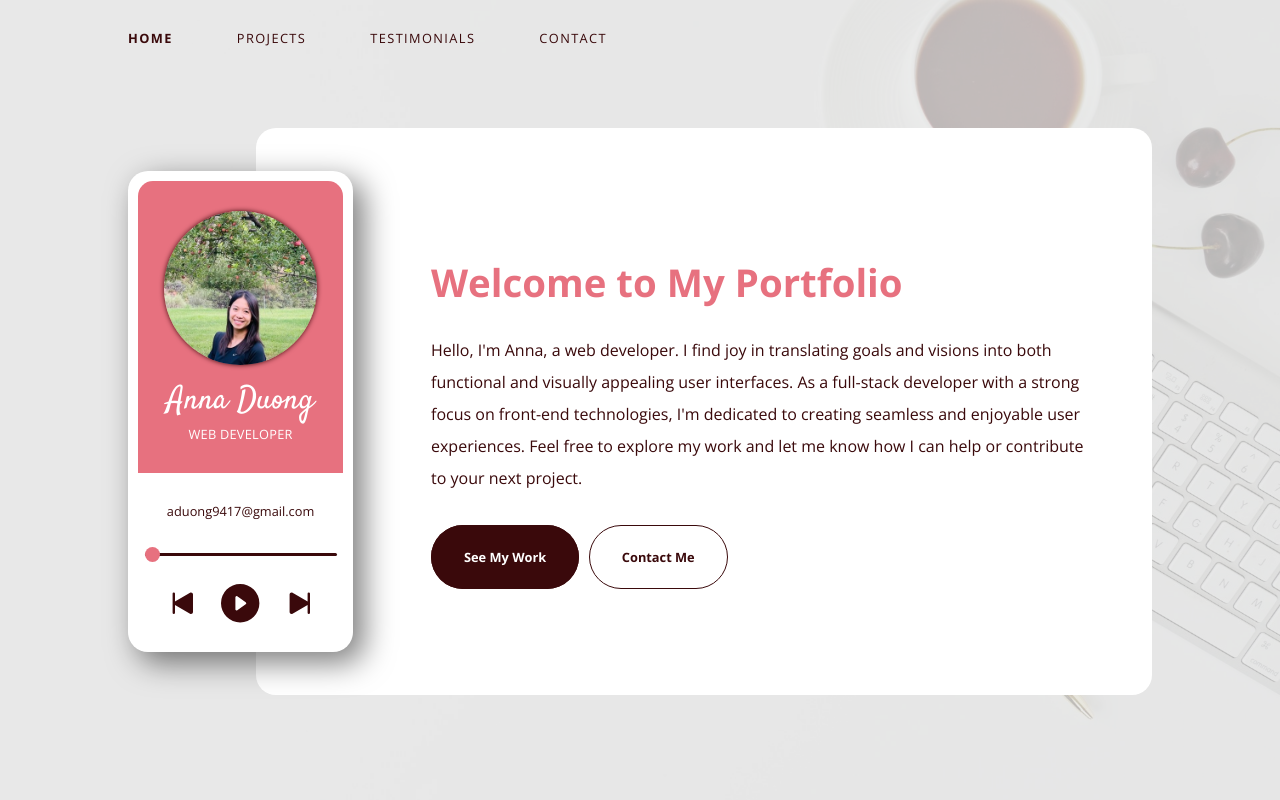
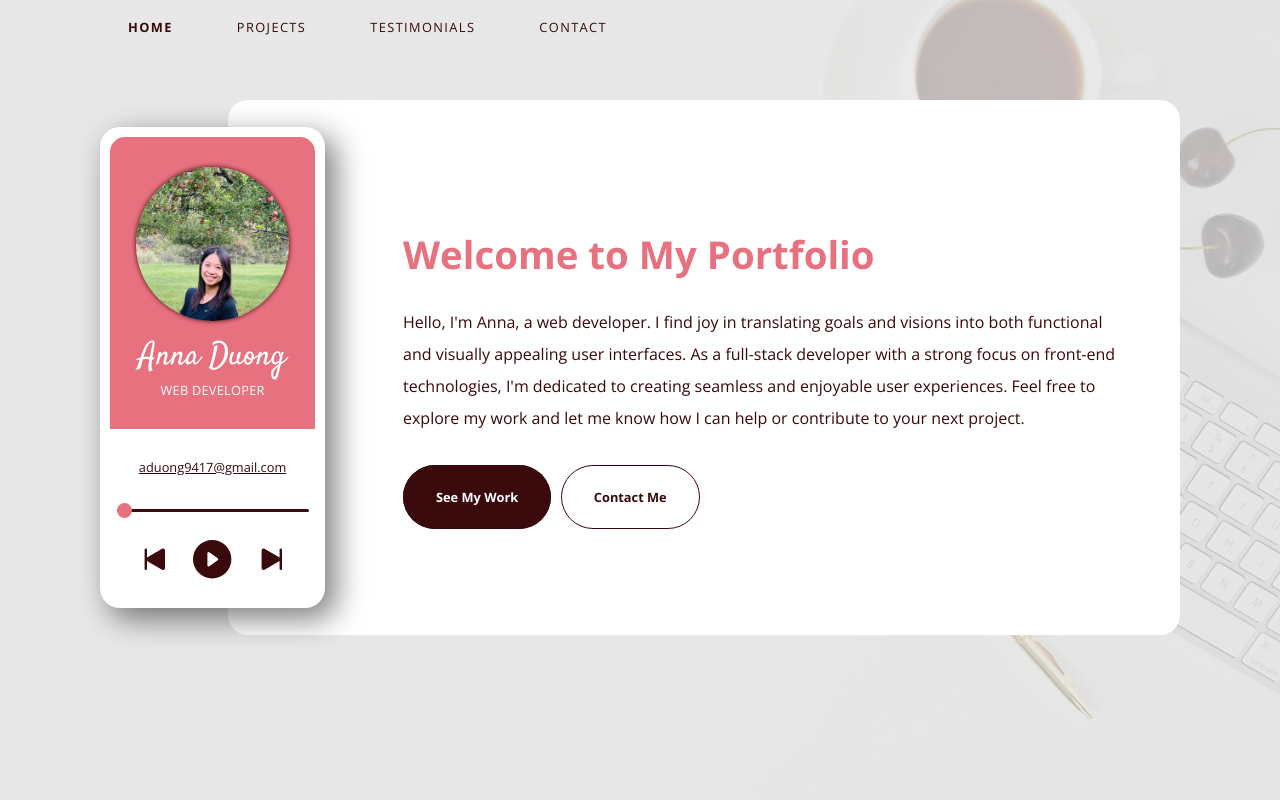
Before and after one commit to annaduong17/portfolio, a React (Create React App) app: page / in a window 1280 px wide. Shown: the top 800 px of the page. Built offline with nearby package versions, Linux system fonts and the light colour scheme.

Commit message:
make sure navbar does not cover heading when skipping to section by increasing page padding, decrease page margin, and make links in Phone anchor elements

```diff
--- a/src/components/ContactPage.js
+++ b/src/components/ContactPage.js
@@ -26,7 +26,7 @@ function ContactPage() {
       </section>
 
       <section className="contact-info">
-        <a target="_blank" rel="noreferrer" className="icon-link" href="https://www.linkedin.com/in/annaduong17/">
+        <a target="_blank" rel="noreferrer" className="icon-link" href="https://www.linkedin.com/in/annaduong17">
           <svg xmlns="http://www.w3.org/2000/svg" width="16" height="16" fill="currentColor" className="linkedin bi bi-linkedin" viewBox="0 0 16 16">
             <path d="M0 1.146C0 .513.526 0 1.175 0h13.65C15.474 0 16 .513 16 1.146v13.708c0 .633-.526 1.146-1.175 1.146H1.175C.526 16 0 15.487 0 14.854zm4.943 12.248V6.169H2.542v7.225zm-1.2-8.212c.837 0 1.358-.554 1.358-1.248-.015-.709-.52-1.248-1.342-1.248S2.4 3.226 2.4 3.934c0 .694.521 1.248 1.327 1.248zm4.908 8.212V9.359c0-.216.016-.432.08-.586.173-.431.568-.878 1.232-.878.869 0 1.216.662 1.216 1.634v3.865h2.401V9.25c0-2.22-1.184-3.252-2.764-3.252-1.274 0-1.845.7-2.165 1.193v.025h-.016l.016-.025V6.169h-2.4c.03.678 0 7.225 0 7.225z"/>
           </svg>
--- a/src/components/Navbar.js
+++ b/src/components/Navbar.js
@@ -2,7 +2,6 @@ import Menu from './Menu';
 import '../styles/Navbar.scss';
 
 function Navbar({ scrolled, isMobile, showMenu, toggleMenu, handleNavClick, activeLink }) {
-
   return (
 
     <div className="navbar-container">
--- a/src/components/Phone.js
+++ b/src/components/Phone.js
@@ -34,11 +34,24 @@ function Phone({ isMobile }) {
   }
 
   const playlist = [
-    'aduong9417@gmail.com',
-    'github.com/annaduong17',
-    'linkedin.com/in/annaduong17',
-    'Learning Next.js',
-    'Working on a Quiz App'
+    {
+      song: 'aduong9417@gmail.com',
+      href: 'mailto:aduong9417@gmail.com'
+    },
+    {
+      song: 'github.com/annaduong17',
+      href: 'https://github.com/annaduong17'
+    },
+    {
+      song: 'linkedin.com/in/annaduong17',
+      href: 'https://www.linkedin.com/in/annaduong17'
+    },
+    {
+      song: 'Learning Next.js'
+    },
+    {
+      song: 'Working on a Quiz App'
+    }
   ]
 
   useEffect(() => {
@@ -57,10 +70,9 @@ function Phone({ isMobile }) {
   }, [index, playing, playlist.length]);
 
   const renderedItems = playlist.map((item, i) => {
-    return (
-      <p key={i} className="song flex-row-center">{item}</p>
-    );
-  })
+    return item.href ? <a key={i} href={item.href} target="_blank" rel="noreferrer" className="song flex-row-center">{item.song}</a> :
+    <p key={i} className="song flex-row-center">{item.song}</p>
+  });
 
   return (
     <div className='phone-container flex-row-center'>
--- a/src/index.scss
+++ b/src/index.scss
@@ -82,11 +82,9 @@ svg {
 }
 
 .menu-icon {
-  position: absolute;
-  top: 0;
   border: none;
   background: transparent;
-  margin: clamp(20px, 3vw, 75px);
+  margin-left: clamp(20px, 3vw, 75px);
   cursor: pointer;
 
   svg {
@@ -97,12 +95,12 @@ svg {
 }
 
 .page-margin {
-  margin: clamp(10px, 10vw, 130px);
+  margin: clamp(10px, 10vw, 100px);
   margin-bottom: 0;
 }
 
 .page-padding {
-  padding-top: clamp(50px, 10vw, 100px);
+  padding-top: clamp(75px, 5vw, 150px);
 }
 
 .heading {
@@ -143,12 +141,6 @@ svg {
   }
 }
 
-.not-found {
-  font-size: clamp(1rem, 1vw, 2rem);
-  margin: clamp(30px, 10vw, 150px);
-  height: clamp(100px, 30vw, 600px);
-}
-
 .back-to-top-btn {
   position: fixed;
   right: clamp(30px, 5vw, 75px);
--- a/src/styles/HomePage.scss
+++ b/src/styles/HomePage.scss
@@ -17,6 +17,20 @@ $white: #FFFFFF;
   left: 0;
   height: 100%;
 }
+
+.song {
+      font-size: clamp(0.5rem, 1vw, 1rem);
+      width: clamp(100px, 15vw, 200px);
+      height: 30px;
+      text-align: center;
+      padding: clamp(5px, 1vw, 20px);
+      margin-block: 0 clamp(10px, 1vw, 20px);
+      color: $cherry;
+
+      &:hover {
+        color: $pink;
+      }
+    }
 
 .phone {
   background-color: $white;
@@ -61,15 +75,6 @@ $white: #FFFFFF;
 
   .phone-control {
     align-items: center;
-
-    .song {
-      font-size: clamp(0.5rem, 1vw, 1rem);
-      width: clamp(100px, 15vw, 200px);
-      height: 30px;
-      text-align: center;
-      padding: clamp(5px, 1vw, 20px);
-      margin-top: 0;
-    }
 
     input[type="range"] {
       -webkit-appearance: none;
@@ -242,6 +247,7 @@ $white: #FFFFFF;
           .song {
             font-size: clamp(0.75rem, 3vw, 1.5rem);
             width: clamp(200px, 80vw, 350px);
+            margin-block: 0 clamp(10px, 5vw, 30px);
           }
         }
 
--- a/src/styles/Navbar.scss
+++ b/src/styles/Navbar.scss
@@ -17,7 +17,7 @@ $white: #FFFFFF;
   width: min(100%, 1300px);
   height: clamp(30px, 2vw, 50px);
   padding-inline: clamp(10px, 10vw, 150px);
-  padding-block: clamp(20px, 2vw, 30px);
+  padding-block: clamp(15px, 1vw, 30px);
   margin-bottom: clamp(20px, 2vw, 30px);
   z-index: 5;
 
--- a/src/styles/TestimonialsPage.scss
+++ b/src/styles/TestimonialsPage.scss
@@ -39,7 +39,7 @@ $white: #FFFFFF;
 
   h2 {
     font-family: 'Satisfy', cursive;
-    font-size: clamp(1rem, 2vw, 2rem);
+    font-size: clamp(1.25rem, 2vw, 2rem);
     color: $pink;
     margin-bottom: 0px;
   }
```
